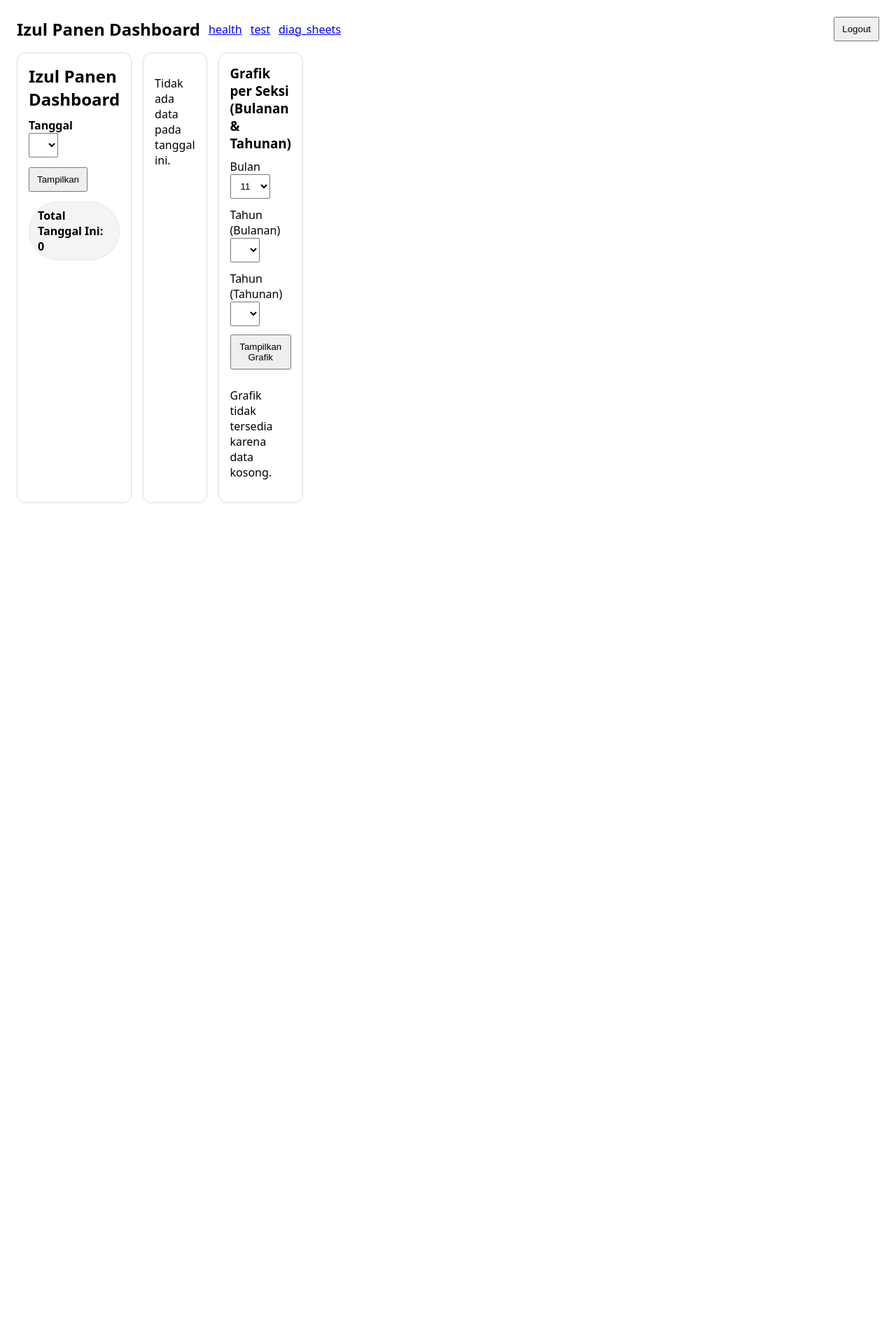
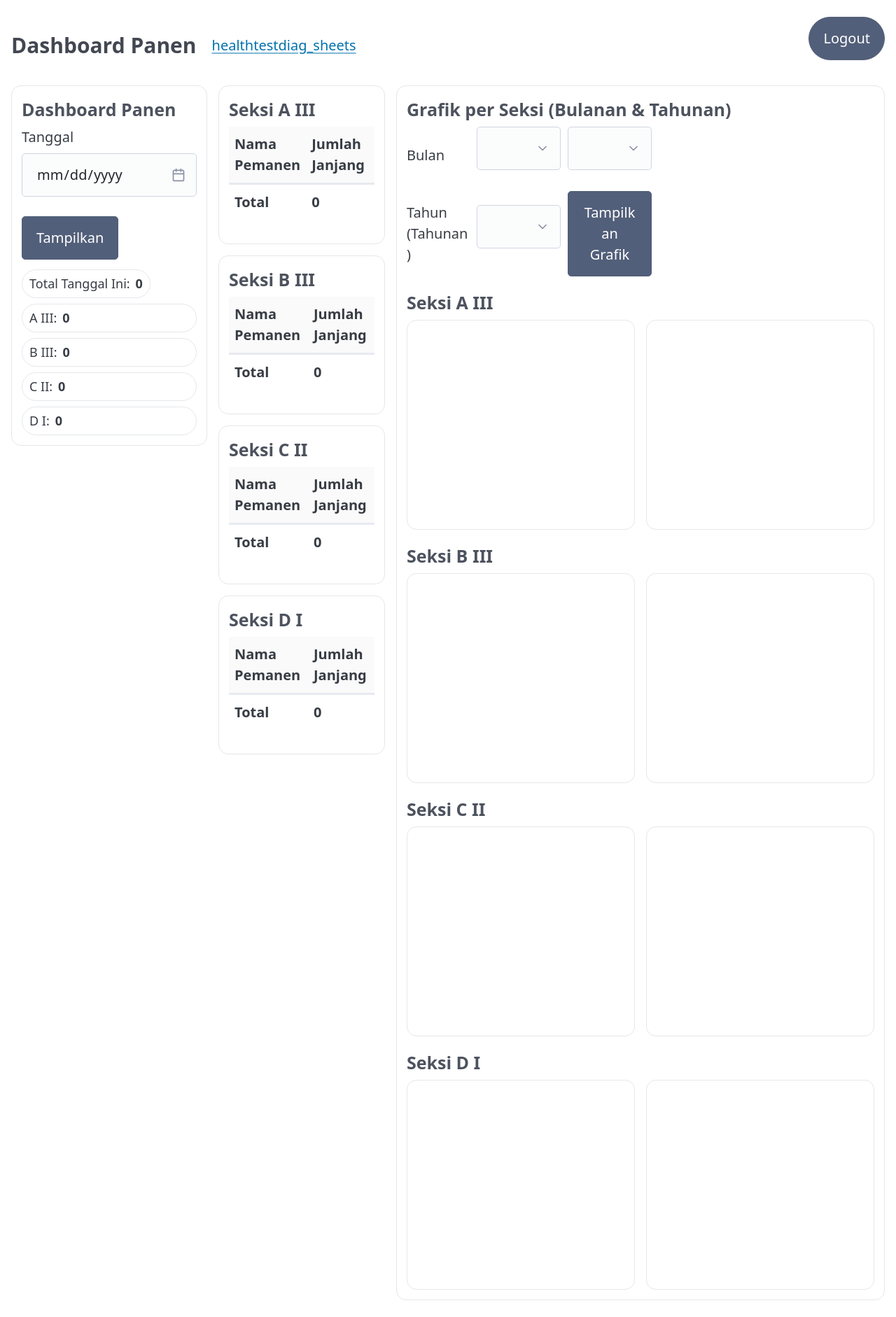
Before and after one commit to lishaaaaa/izul-panen-dashboard, a Flask app: page /dashboard in a window 1280 px wide. Shown: the whole page at 70% size. Before the commit the page ends 719 px from the top, so only its background shows below. Run offline with Flask 3, Linux system fonts and the light colour scheme; the visitor is signed in with stand-in values (Sample User, id 1); data that the repository does not hold is empty; a map, chart or similar area stays blank; some libraries are stand-ins or nearby versions.

Commit message:
Refactor dashboard HTML structure and styles

```diff
--- a/templates/dashboard.html
+++ b/templates/dashboard.html
@@ -1,63 +1,162 @@
-{% extends "base.html" %}
-{% block content %}
-<div class="grid">
+<!doctype html>
+<html lang="id">
+<head>
+  <meta charset="utf-8">
+  <title>Izul Panen Dashboard</title>
+  <meta name="viewport" content="width=device-width,initial-scale=1">
+  <link rel="icon" href="/static/favicon.ico">
+  <link rel="stylesheet" href="https://unpkg.com/@picocss/pico@2/css/pico.min.css">
+  <style>
+    :root { --gap: 16px }
+    body { background:#fff; }
+    .wrap { max-width: 1280px; margin: 24px auto; padding: 0 16px; }
+    .topbar { display:flex; align-items:center; gap:12px; }
+    .spacer { flex:1 }
+    .chip { display:inline-flex; align-items:center; gap:8px; border:1px solid #e5e7eb; padding:6px 10px; border-radius:999px; font-size:.9rem }
+    .grid-3 { display:grid; grid-template-columns: 280px 1fr auto; gap: var(--gap); align-items: start; }
+    .panel { border:1px solid #e5e7eb; border-radius:14px; padding:14px; background:#fff }
+    .panel h4 { margin:4px 0 10px }
+    table { width:100%; border-collapse:collapse }
+    th,td { border-bottom:1px solid #f0f2f5; padding:10px 8px }
+    th { background:#fafafa; font-weight:600 }
+    tfoot td { font-weight:700 }
+    .charts { margin-top: 22px; }
+    .charts h4 { margin: 0 0 10px }
+    .charts .grid { display:grid; grid-template-columns: 1fr 1fr; gap: var(--gap) }
+    .chartbox { border:1px solid #e5e7eb; border-radius:14px; padding:12px; height: 300px; }
+    .controls { display:grid; grid-template-columns: 90px 120px 120px auto; gap:10px; align-items:center; margin: 6px 0 14px }
+    .logout { border-radius: 999px; }
+    /* kecilkan scrollbar halaman dashboard panjang */
+    html { scroll-behavior:smooth }
+  </style>
+</head>
+<body>
+  <div class="wrap">
+    <div class="topbar">
+      <h3 style="margin:0;">Dashboard Panen</h3>
+      <nav style="margin-left:10px">
+        <a href="/health">health</a>
+        <a href="/test">test</a>
+        <a href="/diag_sheets">diag_sheets</a>
+      </nav>
+      <div class="spacer"></div>
+      <form action="/logout" method="post">
+        <button class="secondary logout" type="submit">Logout</button>
+      </form>
+    </div>
 
-  <!-- HEADER + FILTER -->
-  <div class="card span-12">
-    <h2 style="margin:0 0 10px">Izul Panen Dashboard</h2>
+    <!-- GRID KIRI FILTER – KANAN TABEL SEKSI – KANAN KOSONG (supaya komposisi mirip versi lama) -->
+    <section class="grid-3" style="margin-top:16px">
+      <!-- kiri -->
+      <div class="panel">
+        <h4>Dashboard Panen</h4>
+        <label for="tanggal">Tanggal</label>
+        <input id="tanggal" type="date">
+        <button id="btn-apply" class="secondary" style="margin-top:8px">Tampilkan</button>
 
-    <div style="display:flex;gap:14px;align-items:flex-end;flex-wrap:wrap">
-      <div>
-        <label><b>Tanggal</b></label><br/>
-        <select id="dateSelect"></select>
+        <div style="margin:14px 0 6px">
+          <span id="badge-total" class="chip">Total Tanggal Ini: <strong id="total-ttl">0</strong></span>
         </div>
-      <button id="btnLoad">Tampilkan</button>
-
-      <div id="badges" style="display:flex;gap:8px;flex-wrap:wrap;margin-left:auto"></div>
+        <div style="display:flex; flex-direction:column; gap:8px; margin-top:8px">
+          <span class="chip">A III: <strong id="ttl-a">0</strong></span>
+          <span class="chip">B III: <strong id="ttl-b">0</strong></span>
+          <span class="chip">C II: <strong id="ttl-c">0</strong></span>
+          <span class="chip">D I: <strong id="ttl-d">0</strong></span>
         </div>
       </div>
 
-  <!-- TABEL PER SEKSI -->
-  <div id="tablesWrap" class="card span-12"></div>
-
-  <!-- GRAFIK -->
-  <div class="card span-12">
-    <h3 style="margin:0 0 10px">Grafik per Seksi (Bulanan & Tahunan)</h3>
-
-    <div style="display:flex;gap:12px;flex-wrap:wrap;align-items:flex-end;margin-bottom:10px">
+      <!-- tengah: tabel per-seksi -->
       <div>
-        <label>Bulan</label><br/>
-        <select id="monthSelect"></select>
-      </div>
-      <div>
-        <label>Tahun (Bulanan)</label><br/>
-        <select id="yearSelectMonth"></select>
-      </div>
-      <div>
-        <label>Tahun (Tahunan)</label><br/>
-        <select id="yearSelectYear"></select>
-      </div>
-      <button id="btnLoadCharts">Tampilkan Grafik</button>
+        <div id="tbl-a" class="panel" style="margin-bottom:var(--gap)">
+          <h4>Seksi A III</h4>
+          <table>
+            <thead><tr><th>Nama Pemanen</th><th style="width:180px">Jumlah Janjang</th></tr></thead>
+            <tbody id="tb-a"></tbody>
+            <tfoot><tr><td>Total</td><td id="sum-a">0</td></tr></tfoot>
+          </table>
         </div>
 
-    <div id="chartsWrap" class="grid" style="grid-template-columns:1fr 1fr;gap:22px"></div>
+        <div id="tbl-b" class="panel" style="margin-bottom:var(--gap)">
+          <h4>Seksi B III</h4>
+          <table>
+            <thead><tr><th>Nama Pemanen</th><th>Jumlah Janjang</th></tr></thead>
+            <tbody id="tb-b"></tbody>
+            <tfoot><tr><td>Total</td><td id="sum-b">0</td></tr></tfoot>
+          </table>
+        </div>
+
+        <div id="tbl-c" class="panel" style="margin-bottom:var(--gap)">
+          <h4>Seksi C II</h4>
+          <table>
+            <thead><tr><th>Nama Pemanen</th><th>Jumlah Janjang</th></tr></thead>
+            <tbody id="tb-c"></tbody>
+            <tfoot><tr><td>Total</td><td id="sum-c">0</td></tr></tfoot>
+          </table>
+        </div>
+
+        <div id="tbl-d" class="panel">
+          <h4>Seksi D I</h4>
+          <table>
+            <thead><tr><th>Nama Pemanen</th><th>Jumlah Janjang</th></tr></thead>
+            <tbody id="tb-d"></tbody>
+            <tfoot><tr><td>Total</td><td id="sum-d">0</td></tr></tfoot>
+          </table>
         </div>
       </div>
 
-<style>
-  .badge {
-    display:inline-block; padding:8px 12px; border-radius:999px;
-    background:#f3f4f6; border:1px solid #e5e7eb; font-weight:600;
-  }
-  .seksi-title { margin:18px 0 8px; font-weight:700; }
-  table { width:100%; border-collapse:collapse }
-  th, td { padding:10px; border-bottom:1px solid #eee; }
-  .total-row td { font-weight:700; }
-  /* bikin kanvas stabil & horizontal bars enak dilihat */
-  .canvas-box { border:1px solid #eee; border-radius:12px; padding:12px; background:#fff; height:320px; }
-  .canvas-box canvas { width:100% !important; height:100% !important; }
-</style>
+      <!-- kanan (panel grafik + kontrol) -->
+      <div class="panel">
+        <h4>Grafik per Seksi (Bulanan & Tahunan)</h4>
+        <div class="controls">
+          <label for="sel-bulan" style="margin:0">Bulan</label>
+          <select id="sel-bulan"></select>
+          <select id="sel-tahun-bulanan"></select>
+          <div></div>
+          <label for="sel-tahun-tahunan" style="margin:0">Tahun (Tahunan)</label>
+          <select id="sel-tahun-tahunan"></select>
+          <button id="btn-grafik" class="secondary">Tampilkan Grafik</button>
+        </div>
 
-<script src="https://cdn.jsdelivr.net/npm/chart.js"></script>
-<script defer src="{{ url_for('static', filename='app.js') }}"></script>
-{% endblock %}
+        <!-- A III -->
+        <div class="charts">
+          <h4>Seksi A III</h4>
+          <div class="grid">
+            <div class="chartbox"><canvas id="ch-a-month"></canvas></div>
+            <div class="chartbox"><canvas id="ch-a-year"></canvas></div>
+          </div>
+        </div>
+
+        <!-- B III -->
+        <div class="charts">
+          <h4>Seksi B III</h4>
+          <div class="grid">
+            <div class="chartbox"><canvas id="ch-b-month"></canvas></div>
+            <div class="chartbox"><canvas id="ch-b-year"></canvas></div>
+          </div>
+        </div>
+
+        <!-- C II -->
+        <div class="charts">
+          <h4>Seksi C II</h4>
+          <div class="grid">
+            <div class="chartbox"><canvas id="ch-c-month"></canvas></div>
+            <div class="chartbox"><canvas id="ch-c-year"></canvas></div>
+          </div>
+        </div>
+
+        <!-- D I -->
+        <div class="charts">
+          <h4>Seksi D I</h4>
+          <div class="grid">
+            <div class="chartbox"><canvas id="ch-d-month"></canvas></div>
+            <div class="chartbox"><canvas id="ch-d-year"></canvas></div>
+          </div>
+        </div>
+      </div>
+    </section>
+  </div>
+
+  <script src="https://cdn.jsdelivr.net/npm/chart.js@4.4.0/dist/chart.umd.min.js"></script>
+  <script src="/static/app.js"></script>
+</body>
+</html>
```
Lines whose indentation alone changed are shown as unchanged.
